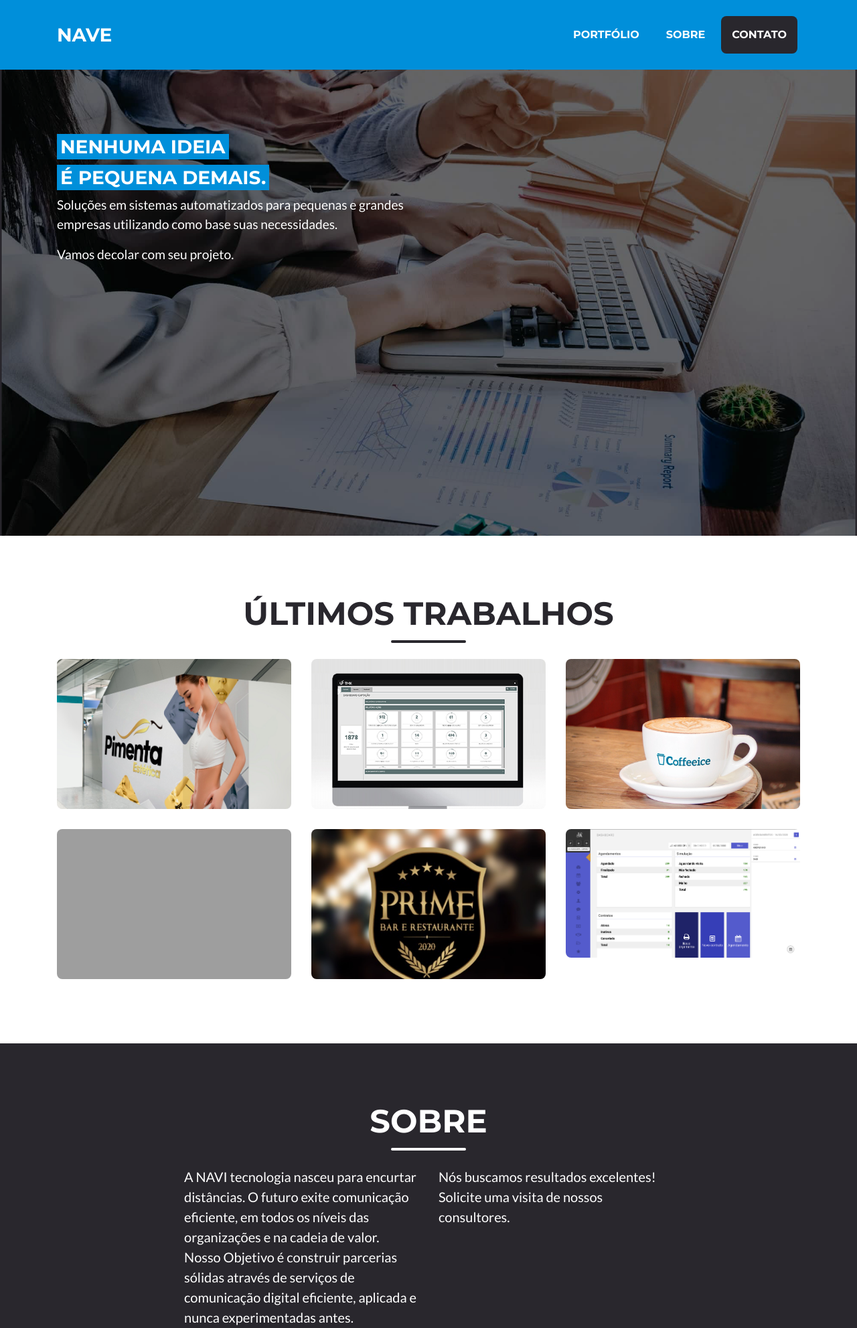
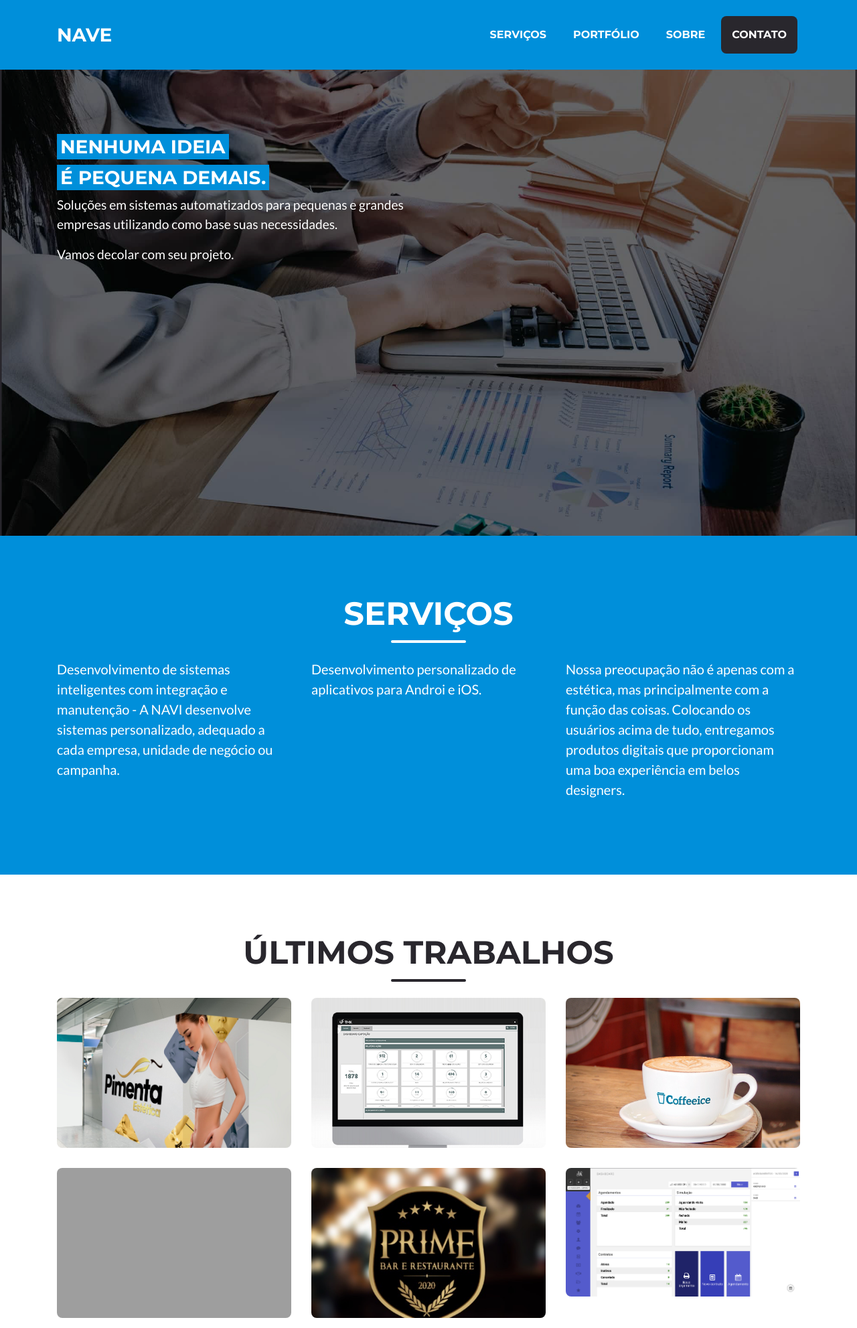
Before and after one commit to ldfxavier/nave, a PHP site: page / in a window 1280 px wide. Shown: the top 1983 px of the page at 67% size. Run offline with PHP 8.4, Linux system fonts and the light colour scheme; grey boxes are pictures that could not be loaded.

Commit message:
Adicionado os servicos

```diff
--- a/index.html
+++ b/index.php
@@ -33,6 +33,9 @@
       <div class="collapse navbar-collapse" id="navbarResponsive">
         <ul class="navbar-nav ml-auto">
           <li class="nav-item mx-0 mx-lg-1">
+            <a class="nav-link py-3 px-0 px-lg-3 rounded js-scroll-trigger" href="#services">Serviços</a>
+          </li>
+          <li class="nav-item mx-0 mx-lg-1">
             <a class="nav-link py-3 px-0 px-lg-3 rounded js-scroll-trigger" href="#portfolio">Portfólio</a>
           </li>
           <li class="nav-item mx-0 mx-lg-1">
@@ -60,6 +63,40 @@
 
     </div>
   </header>
+
+  <!-- About Section -->
+  <section class="page-section bg-secondary text-white mb-0" id="services">
+    <div class="container">
+
+      <!-- About Section Heading -->
+      <h2 class="page-section-heading text-center text-uppercase text-white">Serviços</h2>
+
+      <!-- Icon Divider -->
+      <div class="divider-custom divider-light">
+        <div class="divider-custom-line"></div>
+      </div>
+
+      <!-- About Section Content -->
+      <div class="row">
+        <div class="col-lg-4 ml-auto">
+          <p class="lead">
+          Desenvolvimento de sistemas inteligentes com integração e manutenção - A NAVI desenvolve sistemas personalizado, adequado a cada empresa, unidade de negócio ou campanha.
+          </p>
+        </div>
+        <div class="col-lg-4 mr-auto">
+          <p class="lead">
+          Desenvolvimento personalizado de aplicativos para Androi e iOS.
+          </p>
+        </div>
+        <div class="col-lg-4 mr-auto">
+          <p class="lead">
+          Nossa preocupação não é apenas com a estética, mas principalmente com a função das coisas. Colocando os usuários acima de tudo, entregamos produtos digitais que proporcionam uma boa experiência em belos designers.</p>
+        </div>
+      </div>
+      </div>
+
+    </div>
+  </section>
 
   <!-- Portfolio Section -->
   <section class="page-section portfolio" id="portfolio">
```
